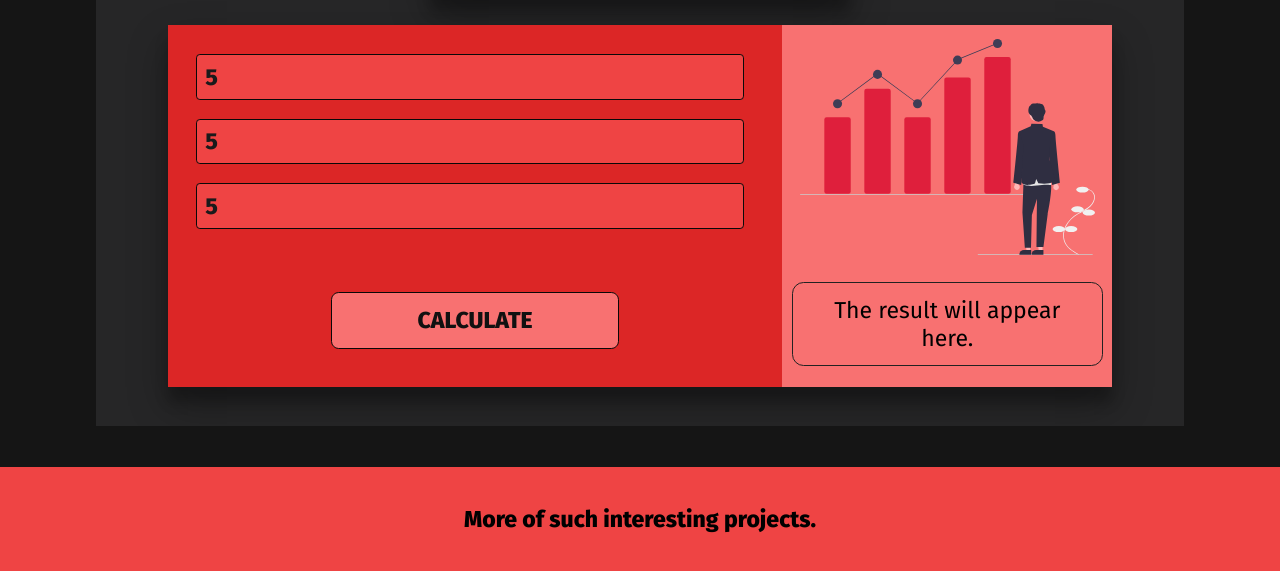
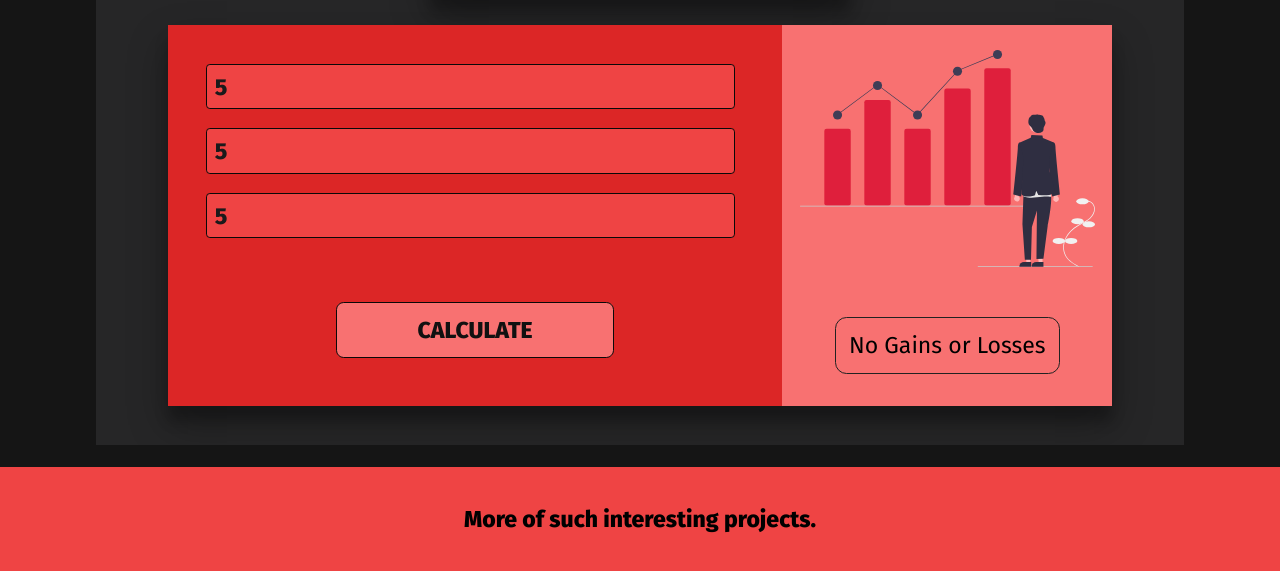
Before and after one commit to pushpjain3/Stock-Profit-Calculator, a plain HTML site: page index.html in a window 1280 px wide. Both pictures are taken after typing "5", "5", "5" into the empty fields and a click on the button "CALCULATE". Shown: the part 229-800 px from the top of the page. Drawn offline with Linux system fonts and the light colour scheme.

Commit message:
completed

```diff
--- a/app.js
+++ b/app.js
@@ -0,0 +1,38 @@
+const button = document.querySelector("#input-button");
+const inputOldPrice = document.querySelector("#input-old-price");
+const inputNewPrice = document.querySelector("#input-curr-price");
+const inputQuantity = document.querySelector("#input-number");
+const errMsg = document.querySelector(".err");
+const resMsg = document.querySelector(".result-text");
+var rupee = "\u20B9";
+
+const diffCalculator = (op, np, q) => (np - op) * q;
+const percCalculator = (tot, diff) => (diff / tot) * 100;
+
+const clickHandler = () => {
+  resMsg.innerText = "The result will appear here.";
+  var oldPrice = Number(inputOldPrice.value);
+  var newPrice = Number(inputNewPrice.value);
+  var quantity = Number(inputQuantity.value);
+  if (oldPrice > 0 && newPrice > 0 && quantity > 0) {
+    errMsg.innerText = "";
+    if (oldPrice == newPrice) {
+      resMsg.innerText = "No Gains or Losses";
+      return;
+    }
+    const diff = diffCalculator(oldPrice, newPrice, quantity);
+    if (diff > 0) {
+      const percentage = percCalculator(oldPrice * quantity, diff);
+      resMsg.innerText = `You have gained ${percentage}% Profit of ${rupee}${diff}`;
+    } else {
+      const percentage = percCalculator(oldPrice * quantity, -1 * diff);
+      resMsg.innerText = `You have got ${percentage}% Loss of ${rupee}${
+        -1 * diff
+      }`;
+    }
+  } else {
+    errMsg.innerText = "!! Please Enter valid values !!";
+  }
+};
+
+button.addEventListener("click", clickHandler);
--- a/style.css
+++ b/style.css
@@ -71,7 +71,7 @@ input::-webkit-inner-spin-button {
   display: flex;
   flex-direction: column;
   flex: 2;
-  padding: 1rem;
+  padding: 1.5rem;
   background-color: var(--primary-dark);
   min-width: 330px;
 }
@@ -115,7 +115,7 @@ input::-webkit-inner-spin-button {
 }
 
 .err {
-  color: red;
+  color: whitesmoke;
   font-size: 0.9rem;
   font-weight: bold;
 }
@@ -129,6 +129,7 @@ input::-webkit-inner-spin-button {
   background-color: var(--primary-light);
   min-width: 330px;
   padding: 0.2rem 0.5rem;
+  width: 100%;
 }
 
 .cake-img {
```
Also changed, not shown: index.html (+1 -1 lines).
